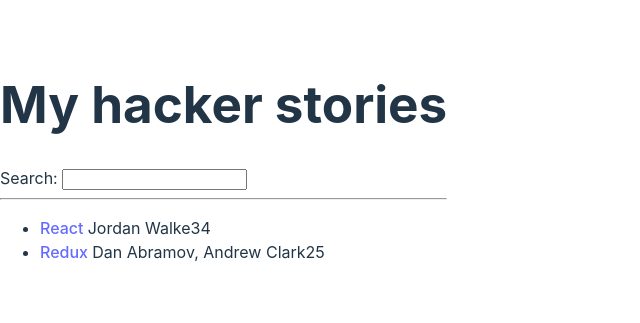
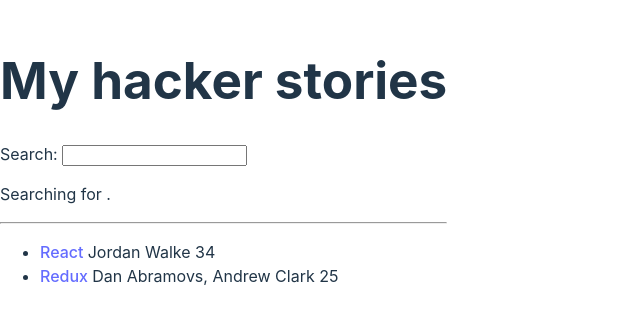
Before and after one commit to Gizele-Aydi/Searching-with-React, a React (Vite) app: page / in a window 1280 px wide. Shown: the part 239-562 px from the top of the page, without its empty margins (0-640 px from the left). Built offline with nearby package versions, Linux system fonts and the light colour scheme.

Commit message:
W6 Adding React state for the searchTerm

```diff
--- a/src/App.jsx
+++ b/src/App.jsx
@@ -1,39 +1,55 @@
 import * as React from "react"
 
-const List = (props) => (
-    <ul>
-        {props.list.map((item)=> (
-            <li key={item.objectID}>
-                <span>
-                    <a href="{item.url}">{item.title}</a>
-                </span>
-                <span>{item.author}</span>
-                <span>{item.num_comments}</span>
-                <span>{item.points}</span>
-            </li>
-        ))}
-    </ul>
-);
+const Search = () => {
+    console.log("Search renders")
+    const [searchTerm, setSearchTerm] = React.useState('');
 
-const Search = () => {
     const handleChange = (event) => {
-        console.log(event);
-        console.log(event.target.value);
+        setSearchTerm(event.target.value);
     };
 
     return (
         <div>
             <label htmlFor="search">Search: </label>
             <input id="search" type="text" onChange={handleChange} />
+
+            <p>
+                Searching for <strong>{searchTerm}</strong>.
+            </p>
         </div>
     );
 };
+
+const List = (props) => {
+    console.log("List renders")
+    return (
+    <ul>
+        {props.list.map((item)=> (
+            <Item key={item.objectID} item={item} />
+        ))}
+    </ul>
+)};
+
+const Item = (props) => {
+    console.log("Item renders")
+    return (
+        <li>
+            <span>
+                <a href="{props.item.url}">{props.item.title}</a>
+            </span>
+            <span>{props.item.author}</span>
+            <span>{props.item.num_comments}</span>
+            <span>{props.item.points}</span>
+        </li>
+)};
+
 const App = () => {
+    console.log("App renders")
     const stories = [
         {
           title: "React ",
           url: "https://reactjs.org/",
-          author: "Jordan Walke",
+          author: "Jordan Walke ",
           num_comments: 3,
           points: 4,
           objectID: 0,
@@ -41,7 +57,7 @@
         {
           title: "Redux ",
           url: "https://redux.js.org/",
-          author: "Dan Abramov, Andrew Clark",
+          author: "Dan Abramovs, Andrew Clark ",
           num_comments: 2,
           points: 5,
           objectID: 1,
```
